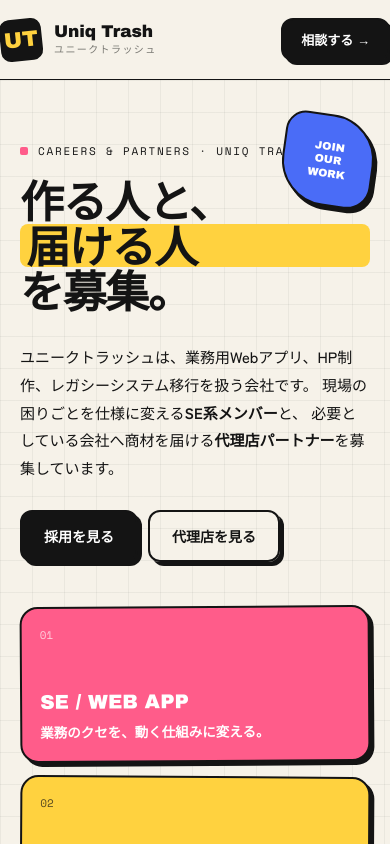
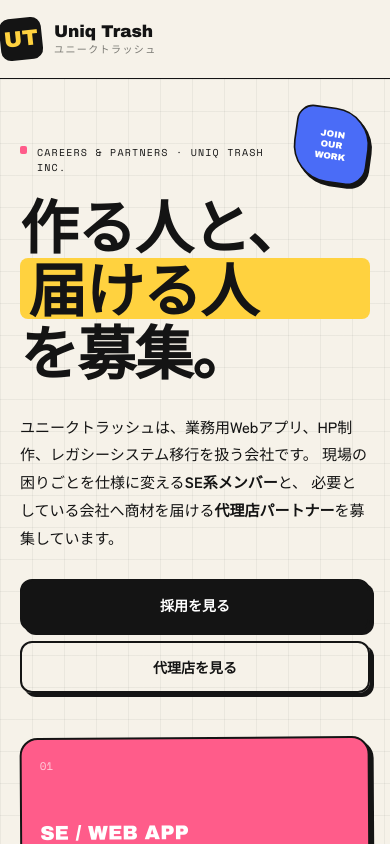
Before and after one commit to tpp217/UT-official-HP, a Next.js app: page /join in a window 390 px wide. Shown: the top 844 px of the page. Built offline with nearby package versions, Linux system fonts and the light colour scheme.

Commit message:
fix: スマホ表示のレイアウト崩れを調整

```diff
--- a/app/components/Contact.jsx
+++ b/app/components/Contact.jsx
@@ -99,7 +99,7 @@ export default function Contact() {
       background: 'var(--yellow)', borderBottom: '2px solid var(--ink)',
       position: 'relative', overflow: 'hidden',
     }}>
-      <svg viewBox="0 0 200 200" style={{
+      <svg className="contact-orbit" viewBox="0 0 200 200" style={{
         position: 'absolute', top: -30, right: -30, width: 240, height: 240, opacity: 0.5,
       }}>
         <circle cx="100" cy="100" r="90" fill="none" stroke="var(--ink)" strokeWidth="2" strokeDasharray="6 6" />
--- a/app/components/Hero.jsx
+++ b/app/components/Hero.jsx
@@ -165,7 +165,7 @@ export default function Hero() {
                 </b>
                 —— それが私たちの「システムリフォーム」です。
               </p>
-              <div style={{ display: 'flex', gap: 10, flexWrap: 'wrap' }}>
+              <div className="hero-actions" style={{ display: 'flex', gap: 10, flexWrap: 'wrap' }}>
                 <a href="#services" className="btn btn-primary">
                   サービスを見る
                 </a>
--- a/app/components/Nav.jsx
+++ b/app/components/Nav.jsx
@@ -108,7 +108,7 @@ export default function Nav() {
 
           <a
             href="#contact"
-            className="btn btn-primary"
+            className="btn btn-primary site-nav-cta"
             style={{ padding: '10px 18px', fontSize: 13 }}
           >
             お問い合わせ →
--- a/app/globals.css
+++ b/app/globals.css
@@ -164,6 +164,19 @@ h2.section{margin:0;font-weight:900;line-height:0.95;letter-spacing:-0.03em;
 }
 
 @media (max-width: 760px){
+  .hero-bottom{
+    grid-template-columns:1fr !important;
+    gap:18px !important;
+  }
+  .hero-actions,
+  .join-hero-actions{
+    width:100%;
+  }
+  .hero-actions .btn,
+  .join-hero-actions .btn{
+    justify-content:center;
+    width:100%;
+  }
   .join-hero-grid,
   .join-two-col{
     grid-template-columns:1fr !important;
@@ -185,6 +198,21 @@ h2.section{margin:0;font-weight:900;line-height:0.95;letter-spacing:-0.03em;
   }
 }
 
+@media (max-width: 520px){
+  .wrap{padding-left:20px;padding-right:20px}
+  h1.mega{font-size:clamp(44px,15vw,60px);line-height:.98;letter-spacing:-0.02em}
+  h2.section{font-size:clamp(34px,12vw,48px);line-height:1.02;letter-spacing:-0.02em}
+  .sec-label{font-size:10px;letter-spacing:.12em;line-height:1.45}
+  .site-nav-cta{display:none !important}
+  .nav-drawer a.btn{width:100%;justify-content:center}
+  .contact-orbit{display:none}
+  .join-header-cta{display:none !important}
+  .join-page header .wrap{gap:12px !important}
+  .join-hero-label{max-width:70%;align-items:flex-start}
+  .join-hero-label span:last-child{white-space:normal}
+  .join-page .blob{transform:rotate(8deg) scale(.82) !important;transform-origin:top right}
+}
+
 /* fade-in on scroll */
 .reveal{opacity:0;transform:translateY(20px);transition:opacity .6s, transform .6s}
 .reveal.in{opacity:1;transform:none}
@@ -201,7 +229,7 @@ h2.section{margin:0;font-weight:900;line-height:0.95;letter-spacing:-0.03em;
 .join-page .reveal{transform:translateY(10px);transition:opacity .35s ease, transform .35s ease}
 
 @media (max-width: 520px){
-  .join-hero-title{font-size:clamp(38px,11vw,52px);gap:.1em}
+  .join-hero-title{font-size:clamp(42px,14vw,58px);gap:.1em}
   .join-title-line-strong{display:grid;gap:.04em}
 }
 
--- a/app/join/page.jsx
+++ b/app/join/page.jsx
@@ -144,7 +144,7 @@ function Header() {
           ))}
         </nav>
 
-        <a href="#entry" className="btn btn-primary" style={{ padding: '10px 18px', fontSize: 13 }}>
+        <a href="#entry" className="btn btn-primary join-header-cta" style={{ padding: '10px 18px', fontSize: 13 }}>
           相談する →
         </a>
       </div>
@@ -254,7 +254,7 @@ export default function JoinPage() {
               WORK
             </div>
 
-            <div className="sec-label" style={{ marginBottom: 20 }}>
+            <div className="sec-label join-hero-label" style={{ marginBottom: 20 }}>
               <span className="dot" style={{ background: 'var(--pink)' }} />
               <span>CAREERS & PARTNERS · UNIQ TRASH INC.</span>
             </div>
@@ -282,7 +282,7 @@ export default function JoinPage() {
                 現場の困りごとを仕様に変える<strong>SE系メンバー</strong>と、
                 必要としている会社へ商材を届ける<strong>代理店パートナー</strong>を募集しています。
               </p>
-              <div style={{ display: 'flex', gap: 10, flexWrap: 'wrap' }}>
+              <div className="join-hero-actions" style={{ display: 'flex', gap: 10, flexWrap: 'wrap' }}>
                 <a href="#careers" className="btn btn-primary">
                   採用を見る
                 </a>
```
